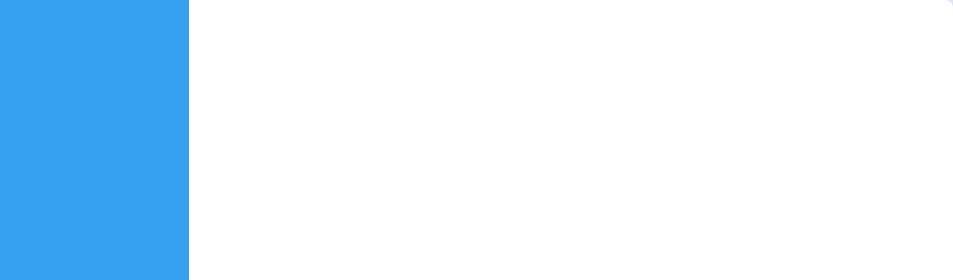
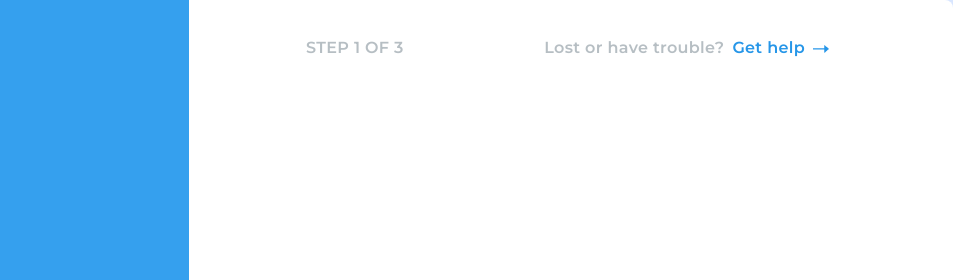
Before and after one commit to oybek94/onboarding, a plain HTML site: page index.html in a window 1280 px wide. Shown: the top 280 px of the page, 327-1280 px from the left. Drawn offline with Linux system fonts and the light colour scheme.

Commit message:
right-side WIP

```diff
--- a/CSS/style.css
+++ b/CSS/style.css
@@ -12,6 +12,10 @@ body {
    font-weight: 600;
    color: var(--main-color);
    letter-spacing: 0.02em;
+}
+
+.container {
+   padding: 36px 148px 44px 117px;
 }
 
 .contact-details {
@@ -180,7 +184,6 @@ blockquote {
 
 dt {
    font-family: 'Montserrat Alternates', sans-serif;
-   font-weight: 600;
    font-size: 16px;
    line-height: 24px;
 
@@ -205,3 +208,45 @@ dd {
    position: relative;
    top: 32px;
 }
+
+
+/* ************** RIGHT SIDE ************ */
+
+.right-top {
+   display: flex;
+   justify-content: space-between;
+
+   font-size: 16px;
+   line-height: 24px;
+
+   color: rgba(164, 174, 180, 0.8);
+}
+
+.help {
+   display: flex;
+}
+
+.help-question {
+   margin: 0;
+   margin-right: 8px;
+}
+
+.help-link {
+   position: relative;
+   text-decoration: none;
+   line-height: 24px;
+   color: #2696E8;
+}
+
+.help-link::before {
+   content: "";
+
+   position: absolute;
+   right: -24px;
+   top: 3px;
+   width: 16px;
+   height: 16px;
+
+   background-image: url("/images/Arrow.png");
+   background-repeat: no-repeat;
+}
--- a/index.html
+++ b/index.html
@@ -56,8 +56,20 @@
          </div>
 
       </div>
+      <div class="contact-details__right-block">
+         <div class="container">
+
+            <div class="right-top">
+               <span class="step">STEP 1 OF 3</span>
+               <div class="help">
+                  <p class="help-question">Lost or have trouble?</p>
+                  <a class="help-link" href="#">Get help</a>
+               </div>
+            </div>
+
+         </div>
+      </div>
    </div>
-   <div class="contact-details__right-block"></div>
    </div>
 </body>
 
```
Also changed, not shown: images/Arrow.png (added).
